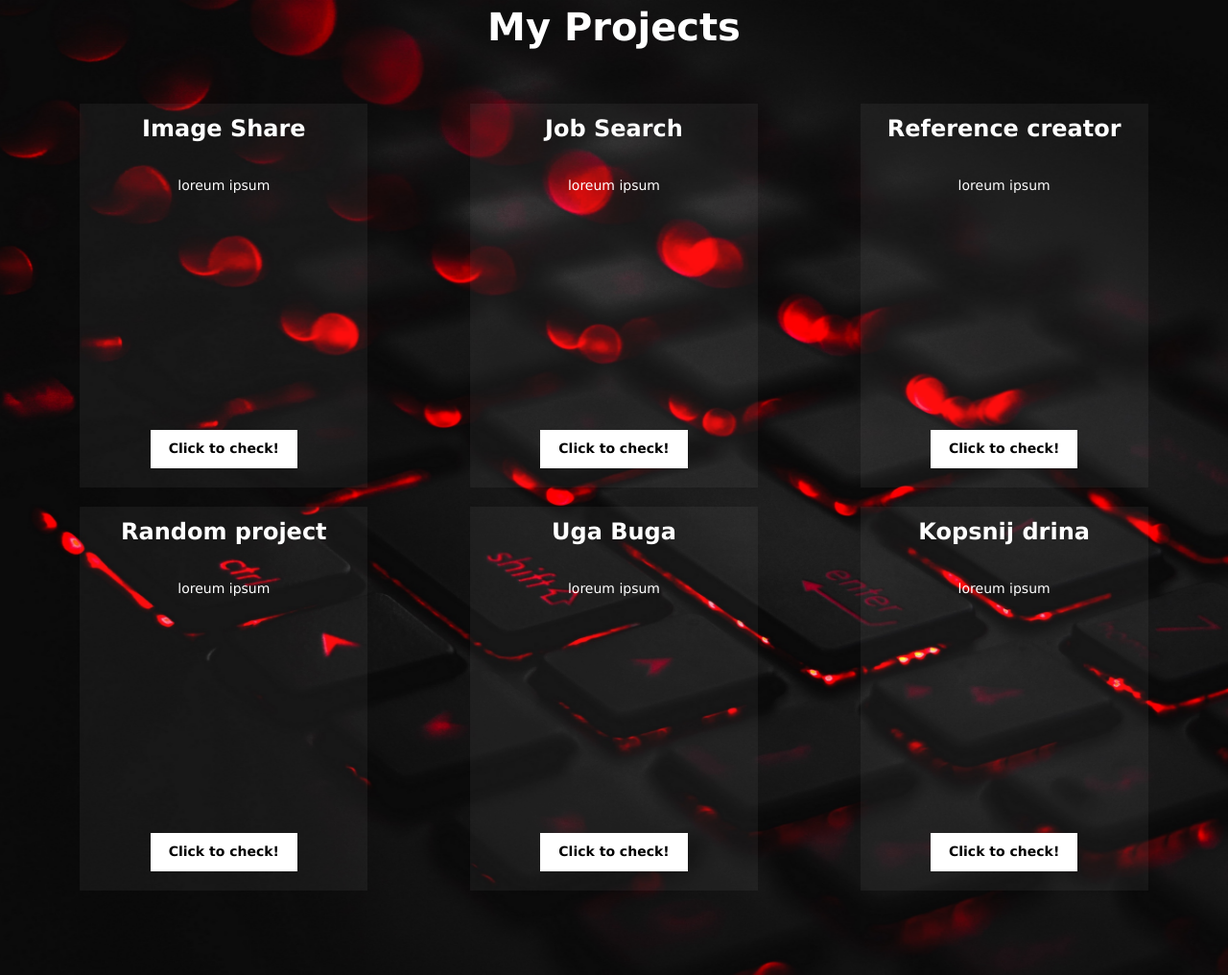
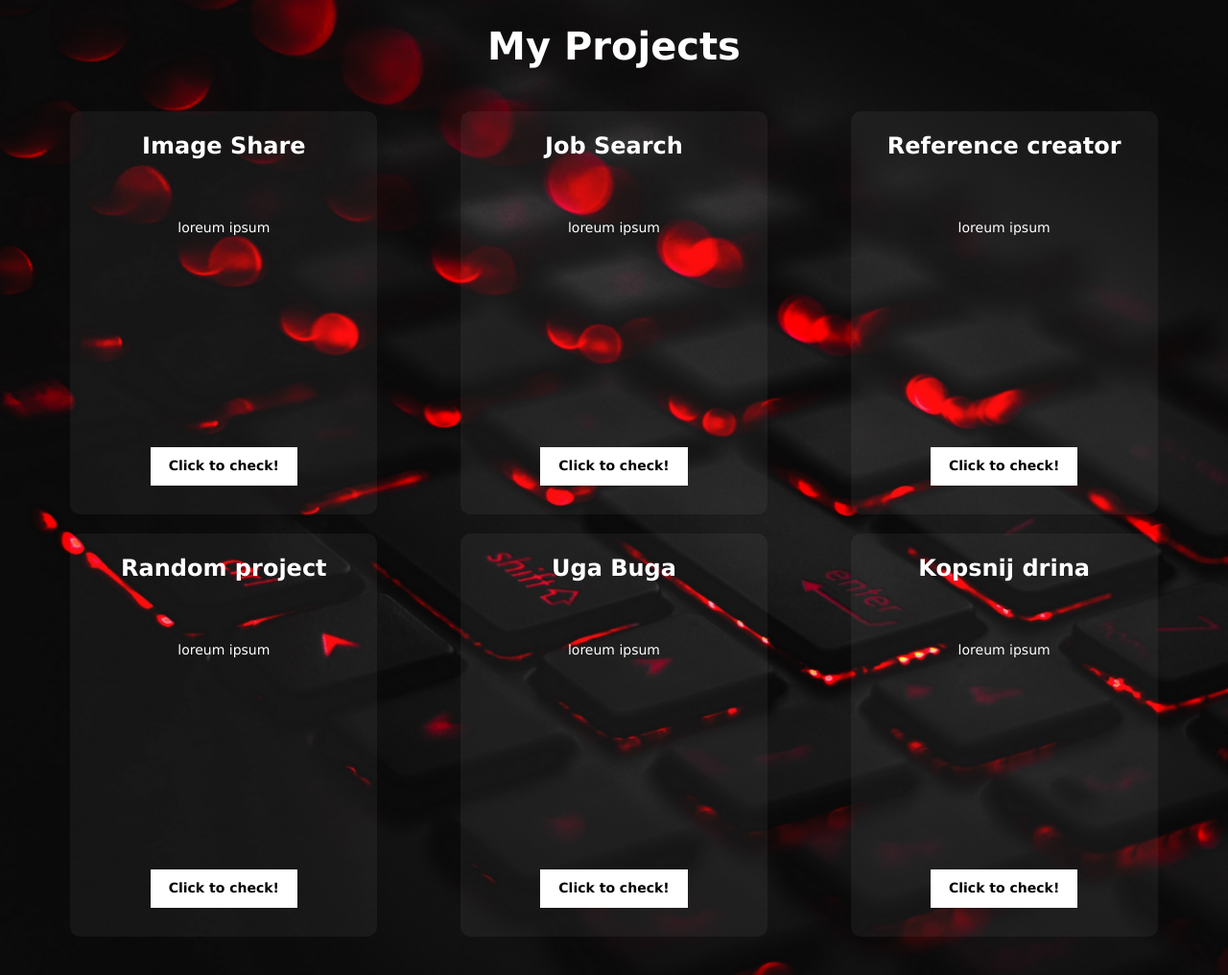
Before and after one commit to Frohus/lukaszkozera, a Django app: page /projects/ in a window 1280 px wide. Shown: the whole page at 96% size. Run offline with Django 3.2, Linux system fonts and the light colour scheme; some libraries are stand-ins or nearby versions.

Commit message:
CSS changes

```diff
--- a/home_page/static/home_page/home_static.css
+++ b/home_page/static/home_page/home_static.css
@@ -23,7 +23,25 @@ a {
     color: inherit;
 }
 
-p {
+::-webkit-scrollbar {
+    width: 10px;
+}
+
+::-webkit-scrollbar-track {
+    border-radius: 10px;
+}
+
+::-webkit-scrollbar-thumb {
+    background: #212121;
+    border-radius: 10px;
+}
+
+::-webkit-scrollbar-thumb:hover {
+    background: #333333;
+}
+
+
+.my-titles {
     margin: 0 0 12px;
 }
 
@@ -147,14 +165,15 @@ li {
     color: white;
     font-size: 40px;
     font-weight: bold;
+    margin: 20px;
+    /*border: solid white;*/
 }
 
 .projects-container {
     display: flex;
     margin: 20px;
     padding: 10px;
-    /*border-style: solid;*/
-    /*border-color: white;*/
+    /*border: solid white;*/
     color: white;
     flex-wrap: wrap;
     justify-content: space-around;
@@ -163,21 +182,15 @@ li {
 .project-box {
     display: flex;
     flex-direction: column;
-    /*border-style: solid;*/
-    /*border-color: yellow;*/
+    border: 10px solid transparent;
+    border-radius: 10px;
     height: 400px;
     width: 300px;
     margin: 10px;
     background-color: rgba(255, 255, 255, 0.05);
+    transition: all 500ms ease
 }
 
-/*.project-box p {*/
-/*    display: flex;*/
-/*    justify-content: center;*/
-/*    color: white;*/
-/*    font-weight: bold;*/
-/*    border: solid;*/
-/*}*/
 
 .project-box:hover {
     transition: all 500ms ease;
@@ -191,8 +204,7 @@ li {
     font-weight: bold;
     display: flex;
     justify-content: center;
-    /*border-style: solid;*/
-    /*border-color: white;*/
+    /*border: solid white;*/
 }
 
 .project-title p {
@@ -205,8 +217,7 @@ li {
     justify-content: space-between;
     flex-direction: column;
     align-items: center;
-    /*border-style: solid;*/
-    /*border-color: white;*/
+    /*border: solid white;*/
     flex-grow: 1;
 }
 
--- a/home_page/templates/home_page/home.html
+++ b/home_page/templates/home_page/home.html
@@ -4,7 +4,7 @@
         <div class="index-inner">
         <div class="topbar">
             <span>Lukasz Kozera</span> <br>
-            <p>Developer • Pythonista • Student</p>
+            <p class="my-titles">Developer • Pythonista • Student</p>
 
             <ul>
                 <li>
--- a/home_page/templates/home_page/projects.html
+++ b/home_page/templates/home_page/projects.html
@@ -2,8 +2,8 @@
 {% block content %}
 {#    <div class="projectpage">SITE UNDER CONSTRUCTION</div>#}
 
-    <div class="title">
-        <p>My Projects</p>
+    <div class="titleeee">
+        <p class="title">My Projects</p>
     </div>
     <div class="projects-container">
         {% for project in displayprojects %}
--- a/home_page/views.py
+++ b/home_page/views.py
@@ -43,6 +43,7 @@ def email(request):
         else:
             messages.error(request, "Some error occurred while send the message.")
     #         TODO: Display success and error message
+    # TODO: verify form on the go. Do not allow to redirect to contact form url
     else:
         form = ContactForm()
     return render(request, "home_page/contact_form.html", {"form": form})
```
Also changed, not shown: home_page/static/home_page/favicon.png (added).
